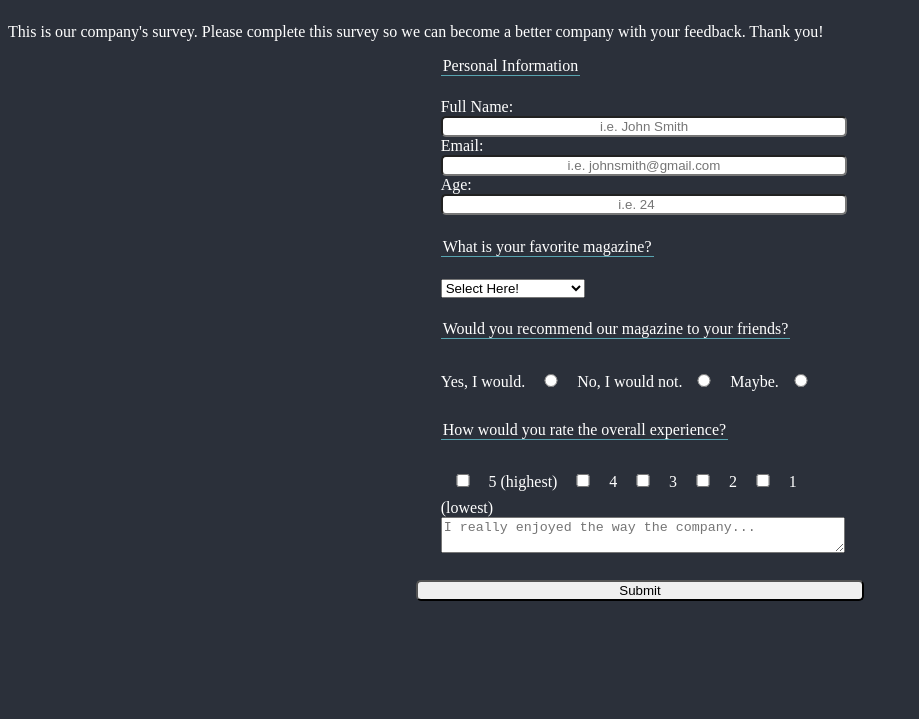
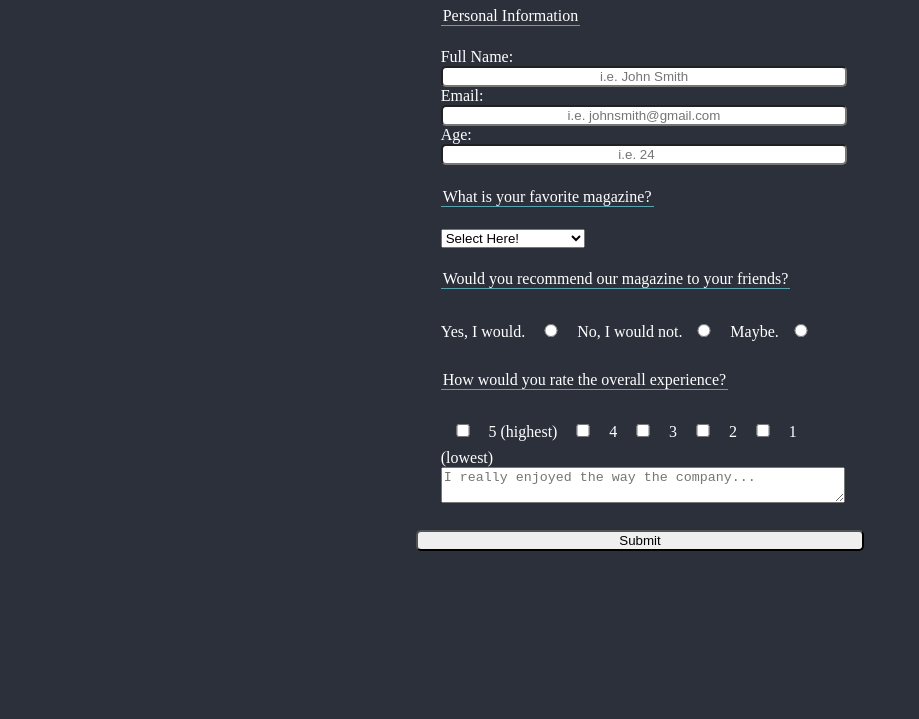
Before and after one commit to Jtortorella/Survey-Form-Example, a plain HTML site: page index.html in a window 1280 px wide. Shown: the part 81-800 px from the top of the page, without its empty margins (0-919 px from the left). Drawn offline with Linux system fonts and the light colour scheme.

Commit message:
Update index.html

```diff
--- a/index.html
+++ b/index.html
@@ -7,8 +7,6 @@
 </head>
 <body>
   <h1 id="title">Survey Form</h1>
-  <p id="description">This is our company's survey. Please complete this survey so we can become a better company with your feedback. Thank you!</p>
-
   <form id="survey-form">
 <fieldset>
   <legend>Personal Information</legend>
```
